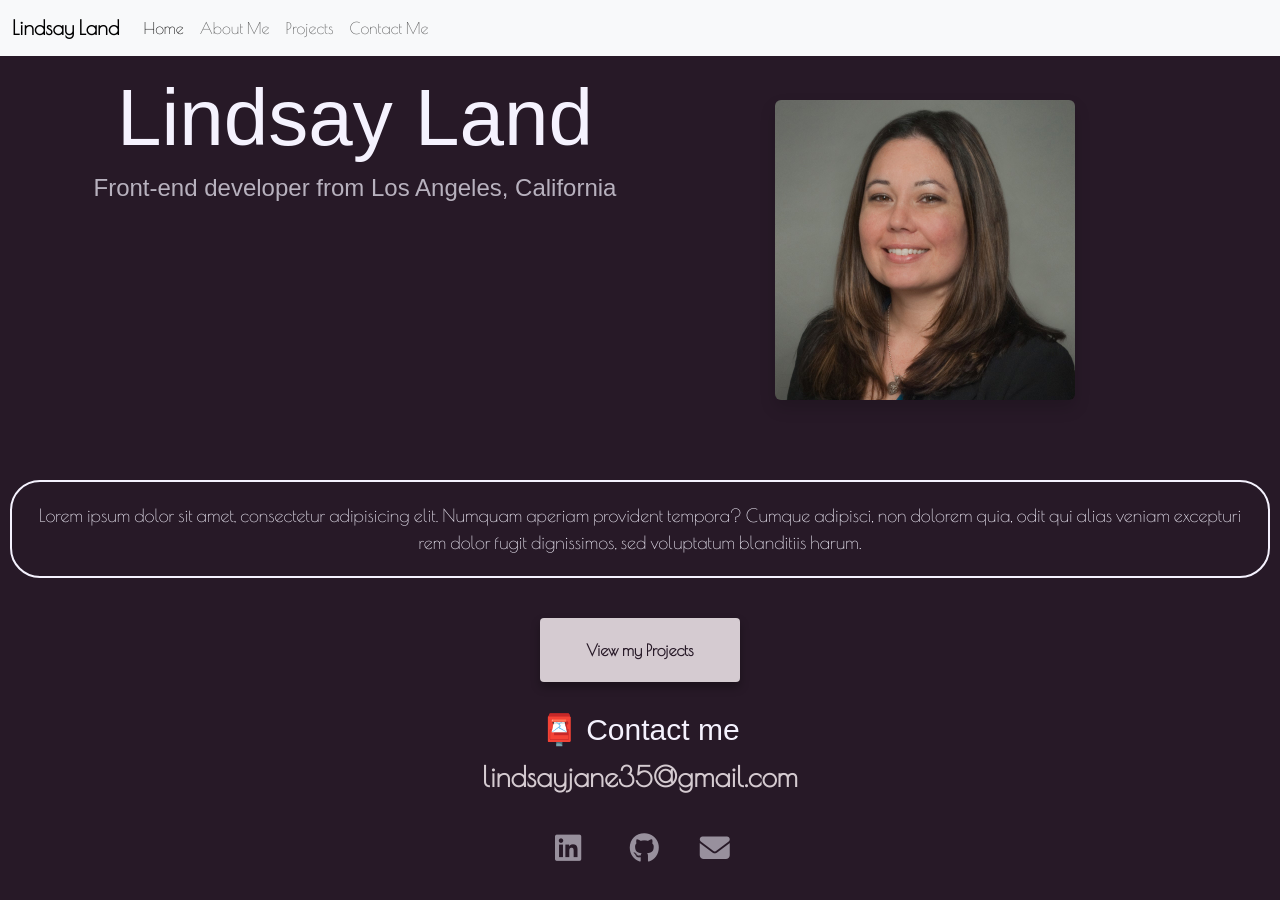
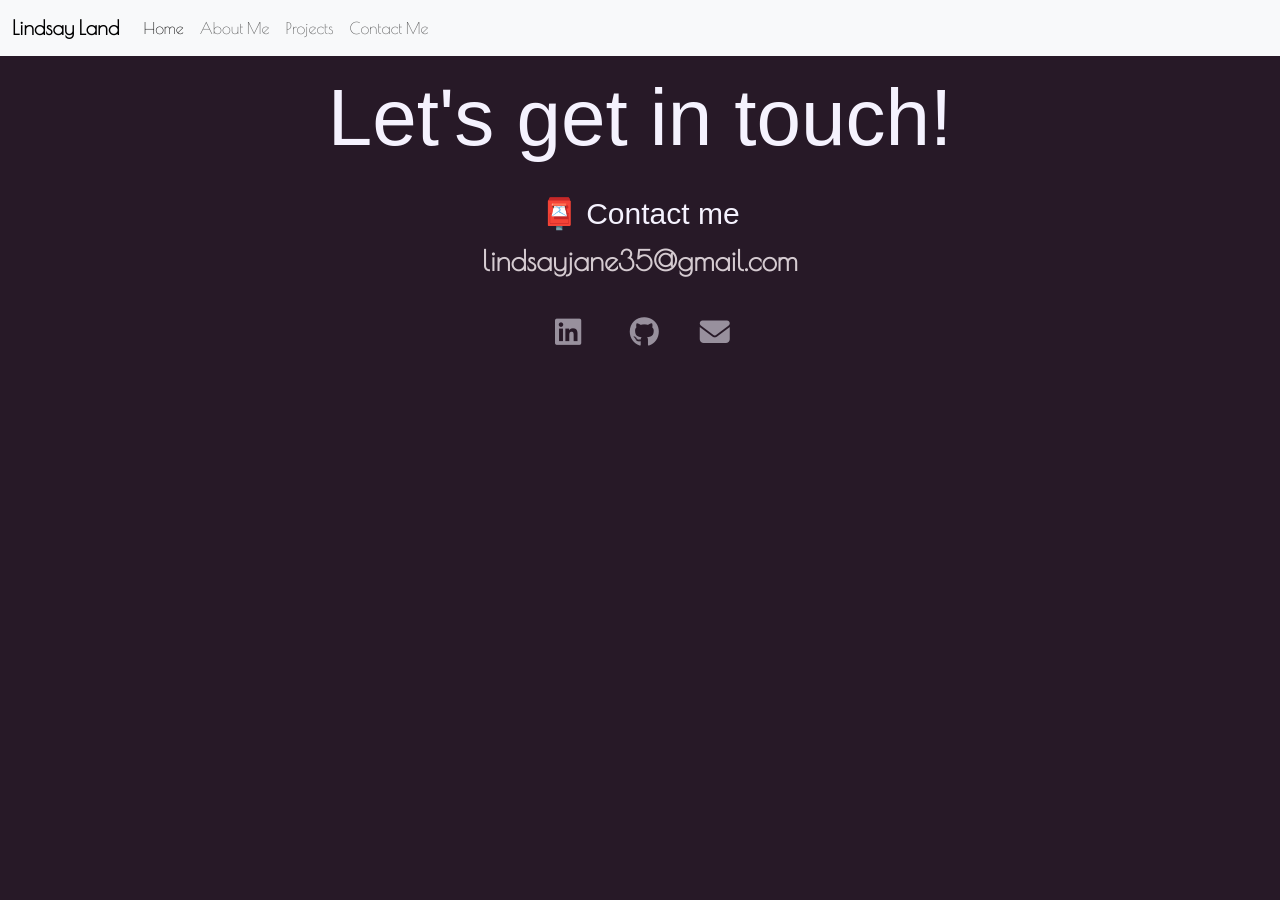
Before and after one commit to lindsayjane35/SheCodes-Responsive-Project, a plain HTML site: page contact.html in a window 1280 px wide. After the commit the page ends 800 px from the top, so only its background shows below. Drawn offline with nearby package versions, Linux system fonts and the light colour scheme; a web font is replaced by a local one.

Commit message:
added contact page

```diff
--- a/about.html
+++ b/contact.html
@@ -66,37 +66,15 @@
                 <a class="nav-link" href="/projects.html">Projects</a>
               </li>
               <li class="nav-item">
-                <a class="nav-link" href="/about.html#contact">Contact Me</a>
+                <a class="nav-link" href="/contact.html">Contact Me</a>
               </li>
             </ul>
           </div>
         </div>
       </nav>
     </div>
-    <div class="about-section container">
-      <div class="row">
-        <div class="col-lg-6">
-          <h1>Lindsay Land</h1>
-          <h3>Front-end developer from Los Angeles, California</h3>
-        </div>
-        <div class="col-lg-6">
-          <img
-            src="images/headshot.jpg"
-            class="img-fluid shadow rounded headshot"
-            alt="Lindsay Land"
-          />
-        </div>
-      </div>
-    </div>
-    <div class="about-paragraph">
-      <p>
-        Lorem ipsum dolor sit amet, consectetur adipisicing elit. Numquam
-        aperiam provident tempora? Cumque adipisci, non dolorem quia, odit qui
-        alias veniam excepturi rem dolor fugit dignissimos, sed voluptatum
-        blanditiis harum.
-      </p>
-    </div>
-    <a href="/projects.html" class="primary-link">View my Projects</a>
+
+    <h1>Let's get in touch!</h1>
 
     <div id="contact">
       <h2>📮 Contact me</h2>
```
Also changed, not shown: index.html (+3 -3 lines), projects.html (+1 -1 lines).
